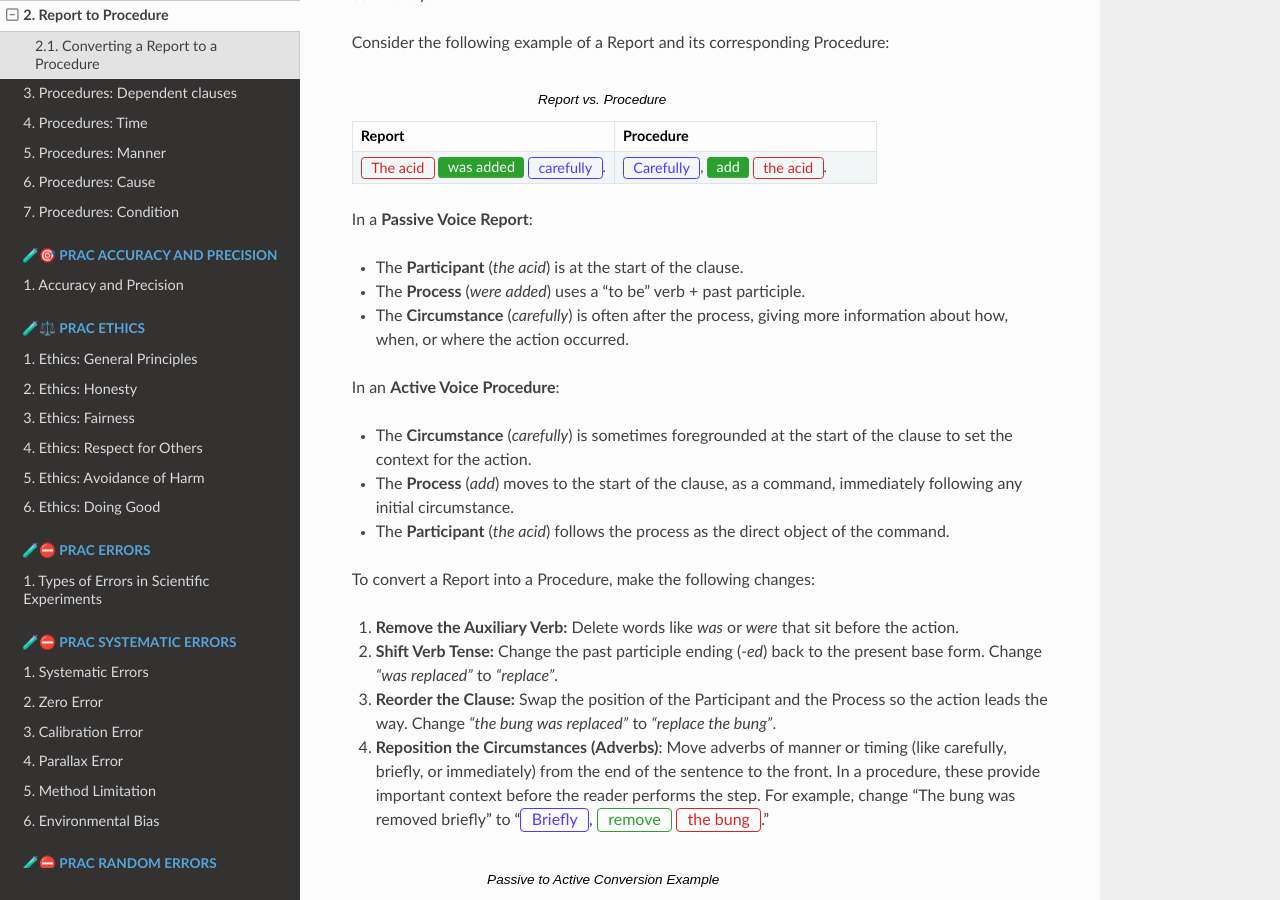
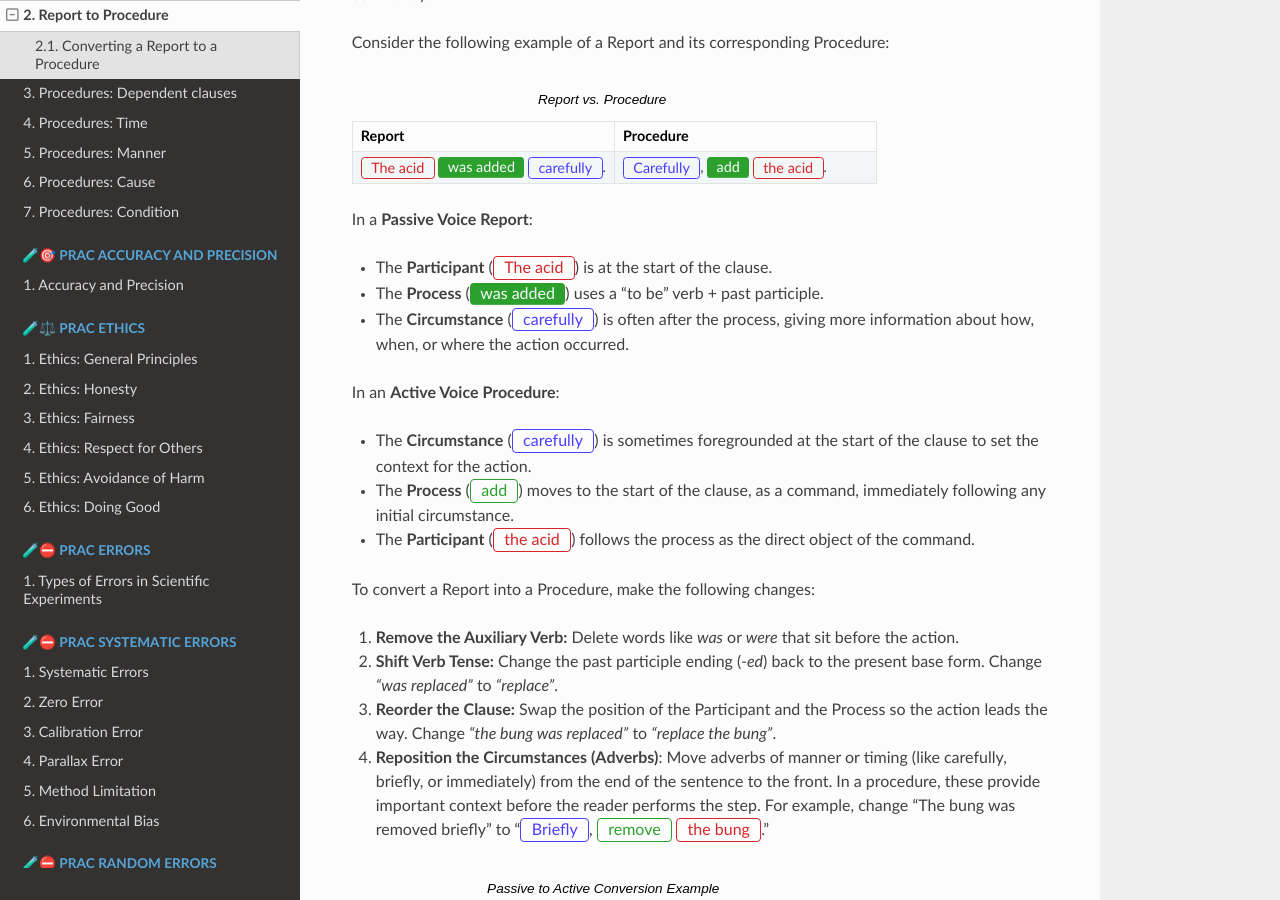
Before and after one commit to gmc-code/PC-Science-and-language, a Sphinx documentation site: the page built from docs/procedures/report_to_procedure.rst, in a window 1280 px wide and 900 px high, scrolled down 427 px. Built offline with Sphinx 7.4.7 and the Read the Docs theme 3.1.0, drawn with Linux system fonts in a browser that asks for light colours; pages that are not in the unit, such as notebooks, are missing from menus.

Commit message:
trans
Co-authored-by: Copilot <copilot@github.com>

```diff
--- a/docs/procedures/report_to_procedure.rst
+++ b/docs/procedures/report_to_procedure.rst
@@ -25,15 +25,15 @@ Consider the following example of a Report and its corresponding Procedure:
 
 In a **Passive Voice Report**:
 
-* The **Participant** (*the acid*) is at the start of the clause.
-* The **Process** (*were added*) uses a "to be" verb + past participle.
-* The **Circumstance** (*carefully*) is often after the process, giving more information about how, when, or where the action occurred.
+* The **Participant** (:participant:`The acid`) is at the start of the clause.
+* The **Process** (:processb:`was added`) uses a "to be" verb + past participle.
+* The **Circumstance** (:circ:`carefully`) is often after the process, giving more information about how, when, or where the action occurred.
 
 In an **Active Voice Procedure**:
 
-* The **Circumstance** (*carefully*) is sometimes foregrounded at the start of the clause to set the context for the action.
-* The **Process** (*add*) moves to the start of the clause, as a command, immediately following any initial circumstance.
-* The **Participant** (*the acid*) follows the process as the direct object of the command.
+* The **Circumstance** (:circ:`carefully`) is sometimes foregrounded at the start of the clause to set the context for the action.
+* The **Process** (:process:`add`) moves to the start of the clause, as a command, immediately following any initial circumstance.
+* The **Participant** (:participant:`the acid`) follows the process as the direct object of the command.
 
 To convert a Report into a Procedure, make the following changes:
 
```
